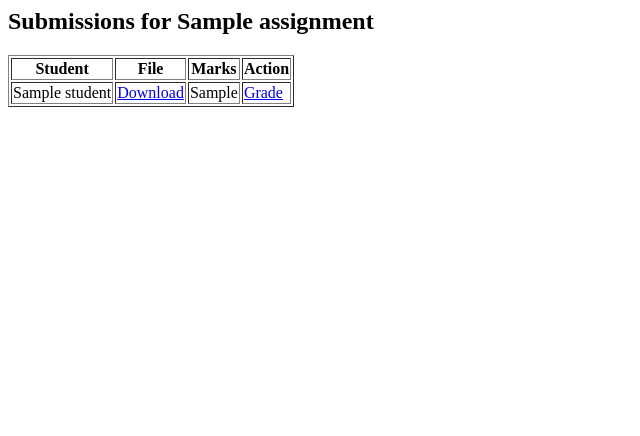
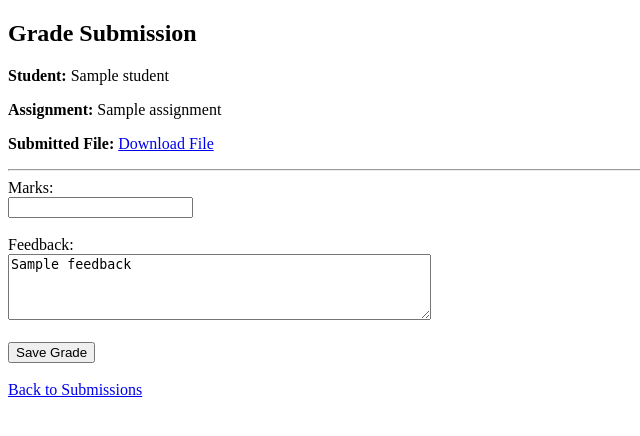
Before and after one commit to krishaladangol/College_ERP, a Django app: template Teacher/templates/grade_submission.html in a window 1280 px wide. Shown: the top 436 px of the page, without its empty margins (0-640 px from the left). Run offline with Django 3.2, Linux system fonts and the light colour scheme; the template is opened without the code that fills it: most values are stand-ins (such as "Sample title", 1, 10 or a date in 2020).

Commit message:
Teacher grading the assignment

```diff
--- a/Teacher/templates/grade_submission.html
+++ b/Teacher/templates/grade_submission.html
@@ -1,31 +1,47 @@
-<h2>Submissions for {{ assignment.title }}</h2>
+<!DOCTYPE html>
+<html>
+<head>
+    <title>Grade Submission</title>
+</head>
+<body>
 
-<table border="1">
-    <tr>
-        <th>Student</th>
-        <th>File</th>
-        <th>Marks</th>
-        <th>Action</th>
-    </tr>
+    <h2>Grade Submission</h2>
 
-    {% for submission in submissions %}
-    <tr>
-        <td>{{ submission.student }}</td>
-        <td>
-            <a href="{{ submission.submitted_file.url }}">Download</a>
-        </td>
-        <td>
-            {% if submission.marks_obtained %}
-                {{ submission.marks_obtained }}
-            {% else %}
-                Not Graded
-            {% endif %}
-        </td>
-        <td>
-            <a href="{% url 'grade-submission' submission.id %}">
-                Grade
-            </a>
-        </td>
-    </tr>
-    {% endfor %}
-</table>
+    <p><strong>Student:</strong> {{ submission.student }}</p>
+    <p><strong>Assignment:</strong> {{ submission.assignment.title }}</p>
+
+    <p>
+        <strong>Submitted File:</strong>
+        <a href="{{ submission.submitted_file.url }}" target="_blank">
+            Download File
+        </a>
+    </p>
+
+    <hr>
+
+    <form method="POST">
+        {% csrf_token %}
+
+        <label>Marks:</label><br>
+        <input type="number"
+               name="marks"
+               value="{{ submission.marks_obtained }}"
+               required>
+        <br><br>
+
+        <label>Feedback:</label><br>
+        <textarea name="feedback" rows="4" cols="50">
+{{ submission.feedback }}
+        </textarea>
+        <br><br>
+
+        <button type="submit">Save Grade</button>
+    </form>
+
+    <br>
+    <a href="{% url 'view-submissions' submission.assignment.id %}">
+        Back to Submissions
+    </a>
+
+</body>
+</html>
--- a/Teacher/templates/view_submissions.html
+++ b/Teacher/templates/view_submissions.html
@@ -3,7 +3,7 @@
 <table border="1" cellpadding="10" width="100%">
     <tr>
         <th>Student</th>
-        <th>File</th>
+        {% comment %} <th>File</th> {% endcomment %}
         <th>Marks</th>
         <th>Action</th>
     </tr>
@@ -12,11 +12,11 @@
     <tr>
         <td>{{ submission.student }}</td>
 
-        <td>
+        {% comment %} <td>
             <a href="{{ submission.submitted_file.url }}">
                 Download
             </a>
-        </td>
+        </td> {% endcomment %}
 
         <td>
             {% if submission.marks_obtained %}
```
Also changed, not shown: db.sqlite3.
